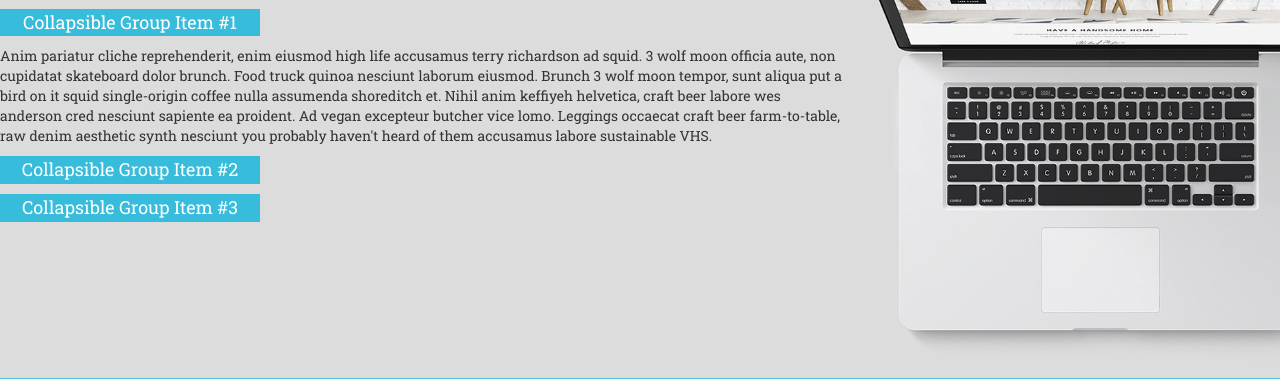
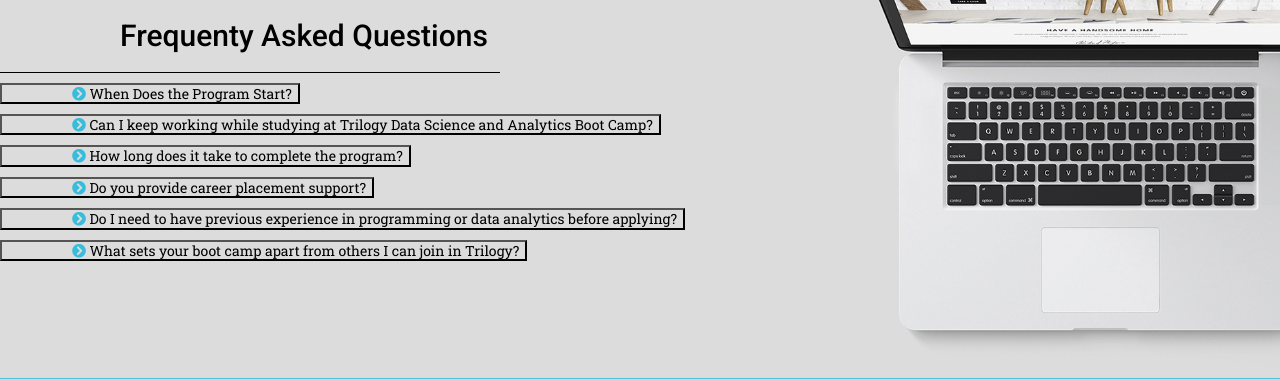
Before and after one commit to ebarraca/landingpage, a PHP site: page / in a window 1280 px wide. Shown: the part 1096-1475 px from the top of the page. Run offline with PHP 8.4, Linux system fonts and the light colour scheme; some libraries are stand-ins or nearby versions.

Commit message:
accordion styled

```diff
--- a/Assets/css/style.css
+++ b/Assets/css/style.css
@@ -280,13 +280,32 @@
     padding-right: 150px;
     padding-left: 150px;
     padding-bottom: 40px;
+}
+
+.question {
+    color: black;
+    padding-left: 70px;
+    font-size: 14px;
+    background-color: transparent;
+}
+
+i {
+    color: #38bcdb;
+}
+
+
+
+.FAQ-header {
+    text-align: left;
+    margin-left: 0px;
+    width: 500px;
+    padding-left: 120px;
+    padding-top: 20px;
+    padding-bottom: 20px;
+    color: black;
+    border-bottom: 1px solid black;
 
 }
-
-.btn {
-    color: black;
-}
-
 .questions {
     font-family: 'Roboto Slab', serif;
 }
@@ -297,7 +316,16 @@
     min-height:380px;
 }
 
-.card-header, .card-body {
+.card-body-question {
+    color: black;
+    padding-left: 90px;
+    font-size: 14px;
+    background-color: transparent;
+    font-family: 'Roboto Slab', serif;
+
+}
+
+.card-header, .card-body-question {
     font-family: 'Roboto Slab', serif;
 }
 
@@ -470,9 +498,26 @@
     width: 180px;
 }
 
+.FAQ-header {
+    text-align: left;
+    padding-left: 20px;
+    font-size: 40px;
+
+
+}
+
 
 #accordionExample {
     margin-left: 30px;
+}
+
+.card-body-question {
+    padding-left: 30px;
+}
+
+.question {
+    padding-left: 20px;
+    text-align: left;
 }
 
 .footer-text {
--- a/index.html
+++ b/index.html
@@ -10,6 +10,9 @@
 <link rel="stylesheet" href="https://maxcdn.bootstrapcdn.com/bootstrap/3.3.7/css/bootstrap.min.css" integrity="sha384-BVYiiSIFeK1dGmJRAkycuHAHRg32OmUcww7on3RYdg4Va+PmSTsz/K68vbdEjh4u" crossorigin="anonymous">
 <link rel="stylesheet" href="https://maxcdn.bootstrapcdn.com/bootstrap/3.3.7/css/bootstrap-theme.min.css" integrity="sha384-rHyoN1iRsVXV4nD0JutlnGaslCJuC7uwjduW9SVrLvRYooPp2bWYgmgJQIXwl/Sp" crossorigin="anonymous">
 <link href="https://fonts.googleapis.com/css?family=Roboto+Slab|Roboto:400,500" rel="stylesheet">
+
+<link rel="stylesheet" href="https://use.fontawesome.com/releases/v5.0.13/css/all.css" integrity="sha384-DNOHZ68U8hZfKXOrtjWvjxusGo9WQnrNx2sqG0tfsghAvtVlRW3tvkXWZh58N9jp" crossorigin="anonymous">
+
 <link rel="stylesheet" href="assets/css/style.css">
 </head>
 <body>
@@ -102,50 +105,94 @@
     <div class="story">
         <h2 class="our-story">Our Story </h2>
         <p class="story-text"> Last year, U.S. companies struggled to fill more than 1.3 million job openings in software development. The market is repsonding to this demand, but most students turn to standalone code development boot camps for the answer.</p>
+    </div>
 
-    </div>
 <div class="row" style="background: #dcdcdc;">
 	<div class="accordion col-md-8" id="accordionExample">
+	<h2 class="FAQ-header">Frequenty Asked Questions</h2></Q>
+
 	  <div class="card">
 		<div class="card-header" id="headingOne">
 		  <h5 class="mb-0">
-			<button class="btn btn-link" type="button" data-toggle="collapse" data-target="#collapseOne" aria-expanded="true" aria-controls="collapseOne">
-			  Collapsible Group Item #1
+			<button class="question" type="button" data-toggle="collapse" data-target="#collapseOne" aria-expanded="true" aria-controls="collapseOne">
+				<i class="fas fa-chevron-circle-right"></i> When Does the Program Start?
 			</button>
 		  </h5>
 		</div>
 
-		<div id="collapseOne" class="collapse show" aria-labelledby="headingOne" data-parent="#accordionExample">
-		  <div class="card-body">
-			Anim pariatur cliche reprehenderit, enim eiusmod high life accusamus terry richardson ad squid. 3 wolf moon officia aute, non cupidatat skateboard dolor brunch. Food truck quinoa nesciunt laborum eiusmod. Brunch 3 wolf moon tempor, sunt aliqua put a bird on it squid single-origin coffee nulla assumenda shoreditch et. Nihil anim keffiyeh helvetica, craft beer labore wes anderson cred nesciunt sapiente ea proident. Ad vegan excepteur butcher vice lomo. Leggings occaecat craft beer farm-to-table, raw denim aesthetic synth nesciunt you probably haven't heard of them accusamus labore sustainable VHS.
+		<div id="collapseOne" class="collapse" aria-labelledby="headingOne" data-parent="#accordionExample">
+		  <div class="card-body-question">
+			Anim pariatur cliche reprehenderit, enim eiusmod high life accusamus terry richardson ad squid.
 		  </div>
 		</div>
 	  </div>
 	  <div class="card">
 		<div class="card-header" id="headingTwo">
 		  <h5 class="mb-0">
-			<button class="btn btn-link collapsed" type="button" data-toggle="collapse" data-target="#collapseTwo" aria-expanded="false" aria-controls="collapseTwo">
-			  Collapsible Group Item #2
+			<button class="question" type="button" data-toggle="collapse" data-target="#collapseTwo" aria-expanded="false" aria-controls="collapseTwo">
+			<i class="fas fa-chevron-circle-right"></i> Can I keep working while studying at Trilogy Data Science and Analytics Boot Camp?
 			</button>
 		  </h5>
 		</div>
 		<div id="collapseTwo" class="collapse" aria-labelledby="headingTwo" data-parent="#accordionExample">
-		  <div class="card-body">
-			Anim pariatur cliche reprehenderit, enim eiusmod high life accusamus terry richardson ad squid. 3 wolf moon officia aute, non cupidatat skateboard dolor brunch. Food truck quinoa nesciunt laborum eiusmod. Brunch 3 wolf moon tempor, sunt aliqua put a bird on it squid single-origin coffee nulla assumenda shoreditch et. Nihil anim keffiyeh helvetica, craft beer labore wes anderson cred nesciunt sapiente ea proident. Ad vegan excepteur butcher vice lomo. Leggings occaecat craft beer farm-to-table, raw denim aesthetic synth nesciunt you probably haven't heard of them accusamus labore sustainable VHS.
+		  <div class="card-body-question">
+			Anim pariatur cliche reprehenderit, enim eiusmod high life accusamus terry richardson ad squid. 3 wolf moon officia aute.
 		  </div>
 		</div>
 	  </div>
 	  <div class="card">
 		<div class="card-header" id="headingThree">
 		  <h5 class="mb-0">
-			<button class="btn btn-link collapsed" type="button" data-toggle="collapse" data-target="#collapseThree" aria-expanded="false" aria-controls="collapseThree">
-			  Collapsible Group Item #3
+			<button class="question" type="button" data-toggle="collapse" data-target="#collapseThree" aria-expanded="false" aria-controls="collapseThree">
+			<i class="fas fa-chevron-circle-right"></i> How long does it take to complete the program?
 			</button>
 		  </h5>
 		</div>
 		<div id="collapseThree" class="collapse" aria-labelledby="headingThree" data-parent="#accordionExample">
-		  <div class="card-body">
-			Anim pariatur cliche reprehenderit, enim eiusmod high life accusamus terry richardson ad squid. 3 wolf moon officia aute, non cupidatat skateboard dolor brunch. Food truck quinoa nesciunt laborum eiusmod. Brunch 3 wolf moon tempor, sunt aliqua put a bird on it squid single-origin coffee nulla assumenda shoreditch et. Nihil anim keffiyeh helvetica, craft beer labore wes anderson cred nesciunt sapiente ea proident. Ad vegan excepteur butcher vice lomo. Leggings occaecat craft beer farm-to-table, raw denim aesthetic synth nesciunt you probably haven't heard of them accusamus labore sustainable VHS.
+		  <div class="card-body-question">
+			Anim pariatur cliche reprehenderit, enim eiusmod high life accusamus terry richardson ad squid. 3 wolf moon officia aute, non.
+		  </div>
+		</div>
+	  </div>
+	  <div class="card">
+		<div class="card-header" id="headingFour">
+		  <h5 class="mb-0">
+			<button class="question" type="button" data-toggle="collapse" data-target="#collapseFour" aria-expanded="false" aria-controls="collapseFour">
+			<i class="fas fa-chevron-circle-right"></i> Do you provide career placement support?
+			</button>
+		  </h5>
+		</div>
+		<div id="collapseFour" class="collapse" aria-labelledby="headingFour" data-parent="#accordionExample">
+		  <div class="card-body-question">
+			Anim pariatur cliche reprehenderit, enim eiusmod high life accusamus terry richardson ad squid.
+		  </div>
+		</div>
+	  </div>
+	  <div class="card">
+		<div class="card-header" id="headingFour">
+		  <h5 class="mb-0">
+			<button class="question" type="button" data-toggle="collapse" data-target="#collapseFive" aria-expanded="false" aria-controls="collapseFive">
+			<i class="fas fa-chevron-circle-right"></i> Do I need to have previous experience in programming or data analytics before applying?
+			</button>
+		  </h5>
+		</div>
+		<div id="collapseFive" class="collapse" aria-labelledby="headingFive" data-parent="#accordionExample">
+		  <div class="card-body-question">
+			Anim pariatur cliche reprehenderit, enim eiusmod high life accusamus terry richardson ad squid.
+		  </div>
+		</div>
+	  </div>
+	  <div class="card">
+		<div class="card-header" id="headingSix">
+		  <h5 class="mb-0">
+			<button class="question" type="button" data-toggle="collapse" data-target="#collapseSix" aria-expanded="false" aria-controls="collapseSix">
+			<i class="fas fa-chevron-circle-right"></i> What sets your boot camp apart from others I can join in Trilogy?
+			</button>
+		  </h5>
+		</div>
+		<div id="collapseSix" class="collapse" aria-labelledby="headingSix" data-parent="#accordionExample">
+		  <div class="card-body-question">
+			Anim pariatur cliche reprehenderit, enim eiusmod high life accusamus terry richardson ad squid.
 		  </div>
 		</div>
 	  </div>
@@ -153,15 +200,6 @@
 	<div class="col-md-4"><img src="Assets/faq.jpg" alt="" class="img-responsive hidden-sm hidden-xs" /><img src="Assets/fap_mobile.jpg" alt="" class="img-responsive visible-xs visible-sm" style="margin: 0 auto;" /></div>
 </div>
 
-    <!-- <div class="FAQ">
-        <img class="img-fluid trilogylogo" src="assets/faq.jpg" alt="faq">
-        <h2 class="FAQ-header">Frequenty Asked Questions</h2></Q>
-        <p class="questions"> When Does the Program Start?</p>
-        <p class="questions"> Can I keep working while studying at Trilogy Data Science and Analytics Boot Camp?</p>
-        <p class="questions"> How long does it take to complete the program?</p>
-        <p class="questions"> Do I need to have previous experience in programming or data analytics before applying?</p>
-        <p class="questions"> What sets your boot camp apart from tohers I can join in Trilogy?</p>
-    </div> -->
 
     <div class="footer">
         <img class="img-fluid trilogylogoblack" src="assets/logos/logo_trilogy_blk.svg" alt="trilogy logo">
```
Also changed, not shown: 1 other file.
